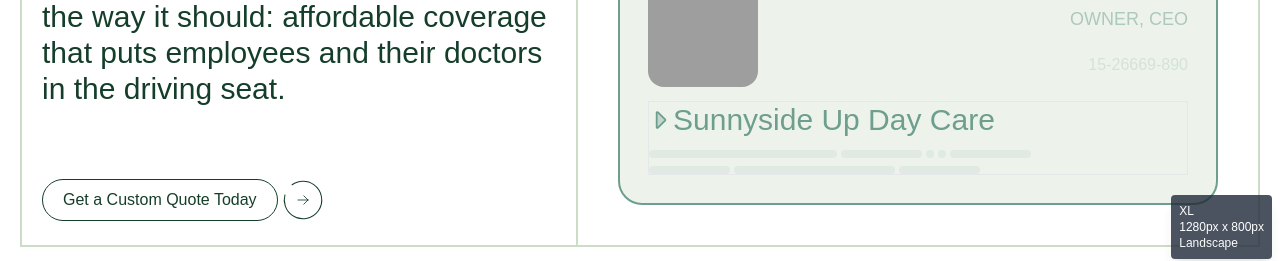
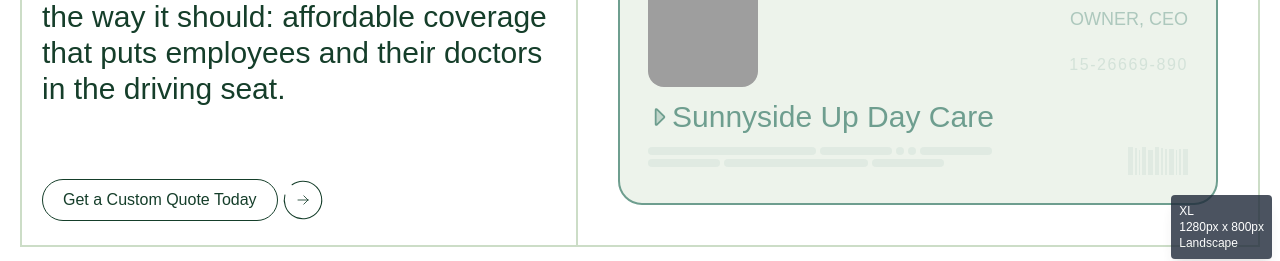
Before and after one commit to DereckAn/Animation, a Next.js app: page / in a window 1280 px wide. Shown: the part 533-794 px from the top of the page. Built offline with nearby package versions, Linux system fonts and the light colour scheme; grey boxes are pictures that could not be loaded.

Commit message:
Card draft v2

```diff
--- a/components/hero/Card.tsx
+++ b/components/hero/Card.tsx
@@ -1,5 +1,6 @@
 import Image from "next/image";
 import cerdo from "@/assets/cerdo.webp";
+import GreenBarcode from "./GreenBarcode";
 
 export const Card = () => {
   return (
@@ -15,10 +16,12 @@ export const Card = () => {
         <div className="flex flex-col">
           <h3 className="text-xl text-green-300/80">SARAH FOXX</h3>
           <h4 className="text-lg text-green-300/50">OWNER, CEO</h4>
-          <p className="text-md text-green-300/20 mt-5">15-26669-890</p>
+          <p className="text-md text-green-300/20 mt-5 tracking-widest">
+            15-26669-890
+          </p>
         </div>
       </div>
-      <div className="border space-y-2">
+      <div className="">
         <h2 className="text-3xl flex items-center text-green-300 mb-3">
           <svg
             fill="#6e9e8f30"
@@ -57,6 +60,8 @@ export const Card = () => {
           </svg>
           Sunnyside Up Day Care
         </h2>
+        <div className="flex">
+          <div className="space-y-1 w-full">
             <div className="flex gap-1">
               <div className="h-2 bg-green-300/10 rounded-full w-[35%]" />
               <div className="h-2 bg-green-300/10 rounded-full w-[15%]" />
@@ -70,6 +75,11 @@ export const Card = () => {
               <div className="h-2 bg-green-300/10 rounded-full w-[15%]" />
             </div>
           </div>
+          <div id="barcode" className="ml-auto">
+            <GreenBarcode value="123" width={60} height={28} className="" />
+          </div>
+        </div>
+      </div>
     </div>
   );
 };
--- /dev/null
+++ b/components/hero/GreenBarcode.tsx
@@ -0,0 +1,59 @@
+import React from "react";
+
+interface GreenBarcodeProps {
+  value?: string;
+  width?: number;
+  height?: number;
+  className?: string;
+}
+
+const GreenBarcode: React.FC<GreenBarcodeProps> = ({
+  value = "152666989",
+  width = 90,
+  height = 28,
+  className = "",
+}) => {
+  // Generate barcode pattern based on value
+  const generateBarcodePattern = (val: string) => {
+    const patterns = [
+      [3, 2], // 0 - Solo 2 barras
+      [2, 3], // 1 - Solo 2 barras
+      [3, 1], // 2 - Solo 2 barras
+      [1, 3], // 3 - Solo 2 barras
+      [2, 2], // 4 - Solo 2 barras
+      // ... etc
+    ];
+
+    let result = [3, 1, 1]; // Start pattern
+
+    for (let char of val) {
+      const digit = parseInt(char) || 0;
+      result.push(...patterns[digit % 9]);
+    }
+
+    result.push(1, 1, 3); // End pattern
+    return result;
+  };
+
+  const pattern = generateBarcodePattern(value);
+
+  return (
+    <div
+      className="flex items-end gap-[2px] rounded w-fit"
+      style={{ width: `${width}px` }}
+    >
+      {pattern.map((width, index) => (
+        <div
+          key={index}
+          className="bg-green-300/10"
+          style={{
+            width: `${width * 2}px`, // Multiplica por 2 para barras más gruesas
+            height: `${height - Math.random() * 3}px`,
+          }}
+        />
+      ))}
+    </div>
+  );
+};
+
+export default GreenBarcode;
```
Lines whose indentation alone changed are shown as unchanged.
